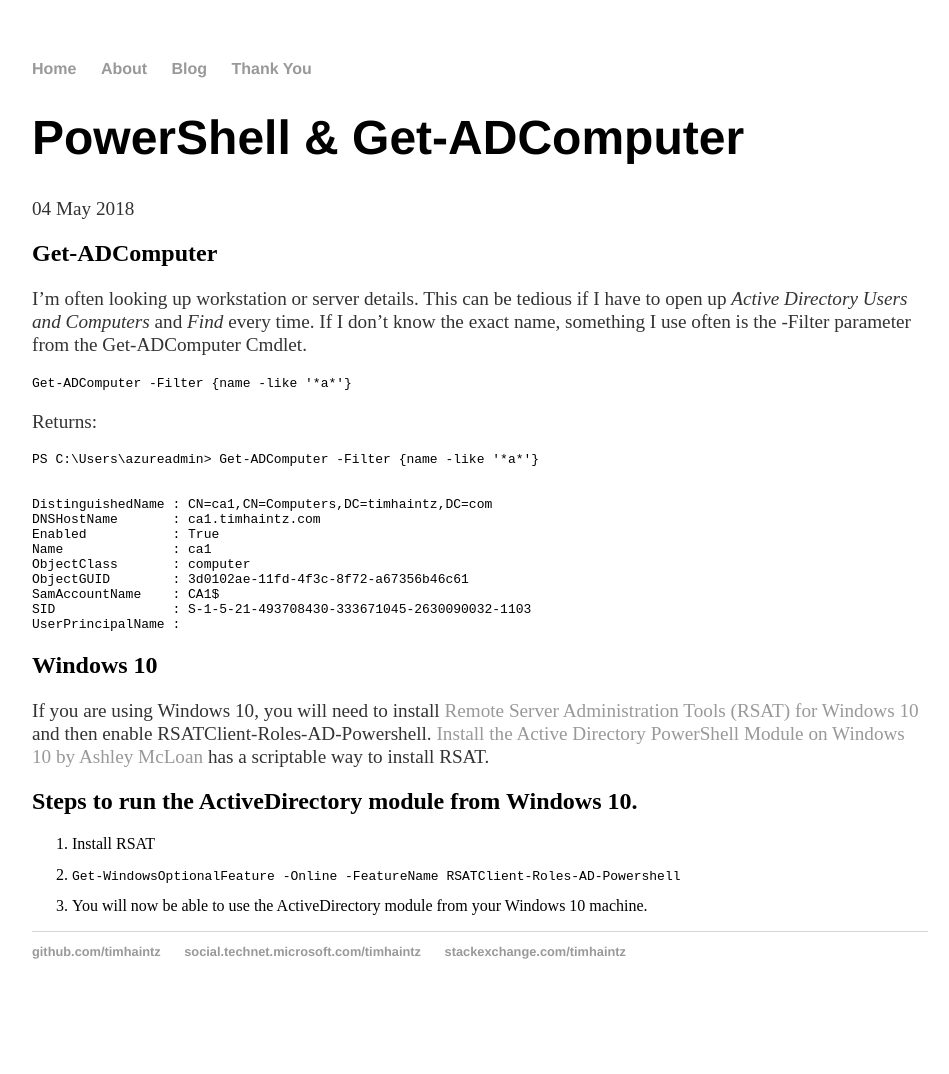
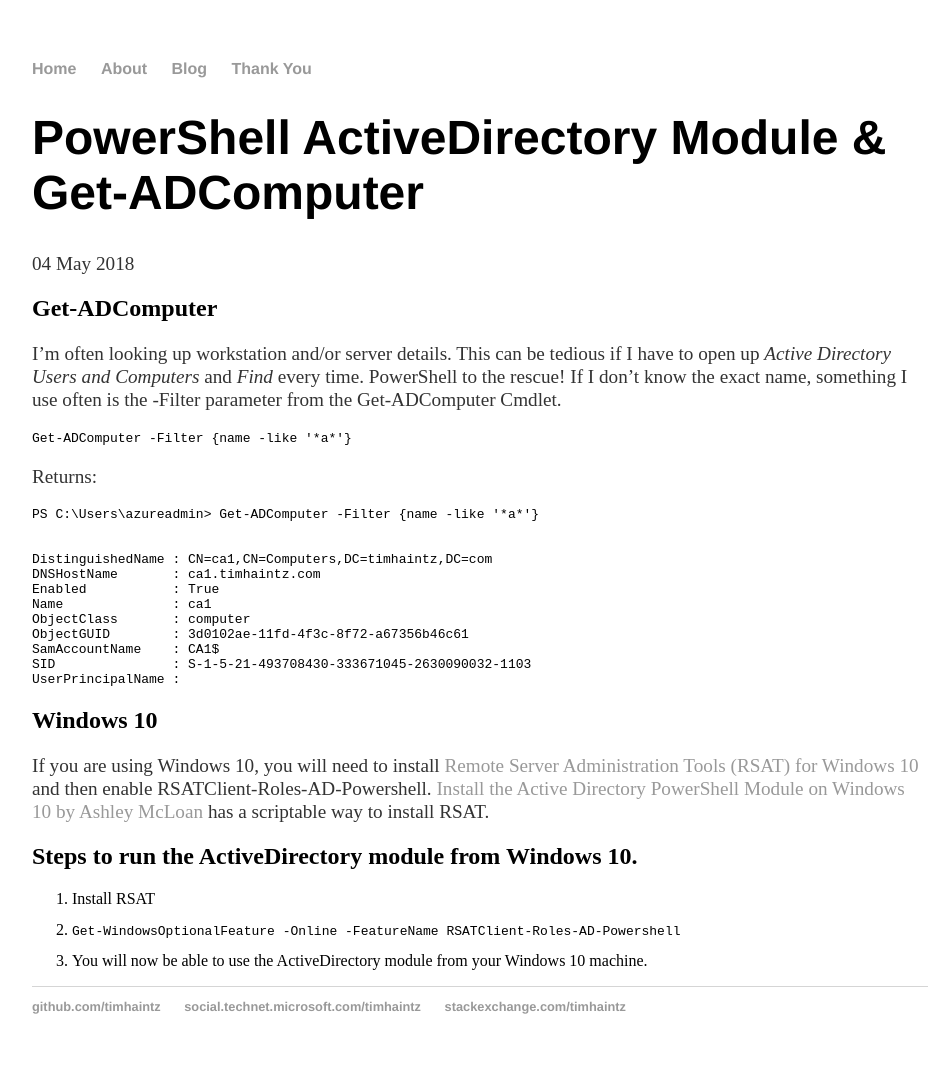
Before and after one commit to timhaintz/timhaintz.github.io, a Jekyll site: the page built from _posts/2018-05-04-PowerShell-Get-ADComputer.md, in a window 1280 px wide. Shown: the whole page, without its empty margins (160-1109 px from the left). Built offline with Jekyll 4.4.1, drawn with Linux system fonts in a browser that asks for light colours; before the commit the page ends 1019 px from its top, so only the background shows below that.

Commit message:
Update 2018-05-04-PowerShell-Get-ADComputer.md

````diff
--- a/_posts/2018-05-04-PowerShell-Get-ADComputer.md
+++ b/_posts/2018-05-04-PowerShell-Get-ADComputer.md
@@ -1,10 +1,10 @@
 ---
 layout: post
-title: "PowerShell & Get-ADComputer"
+title: "PowerShell ActiveDirectory Module & Get-ADComputer"
 date: 2018-05-04
 ---
 ## Get-ADComputer
-I'm often looking up workstation or server details. This can be tedious if I have to open up *Active Directory Users and Computers* and *Find* every time. If I don't know the exact name, something I use often is the -Filter parameter from the Get-ADComputer Cmdlet.
+I'm often looking up workstation and/or server details. This can be tedious if I have to open up *Active Directory Users and Computers* and *Find* every time. PowerShell to the rescue! If I don't know the exact name, something I use often is the -Filter parameter from the Get-ADComputer Cmdlet.
 
 ```PowerShell
 Get-ADComputer -Filter {name -like '*a*'}
````
